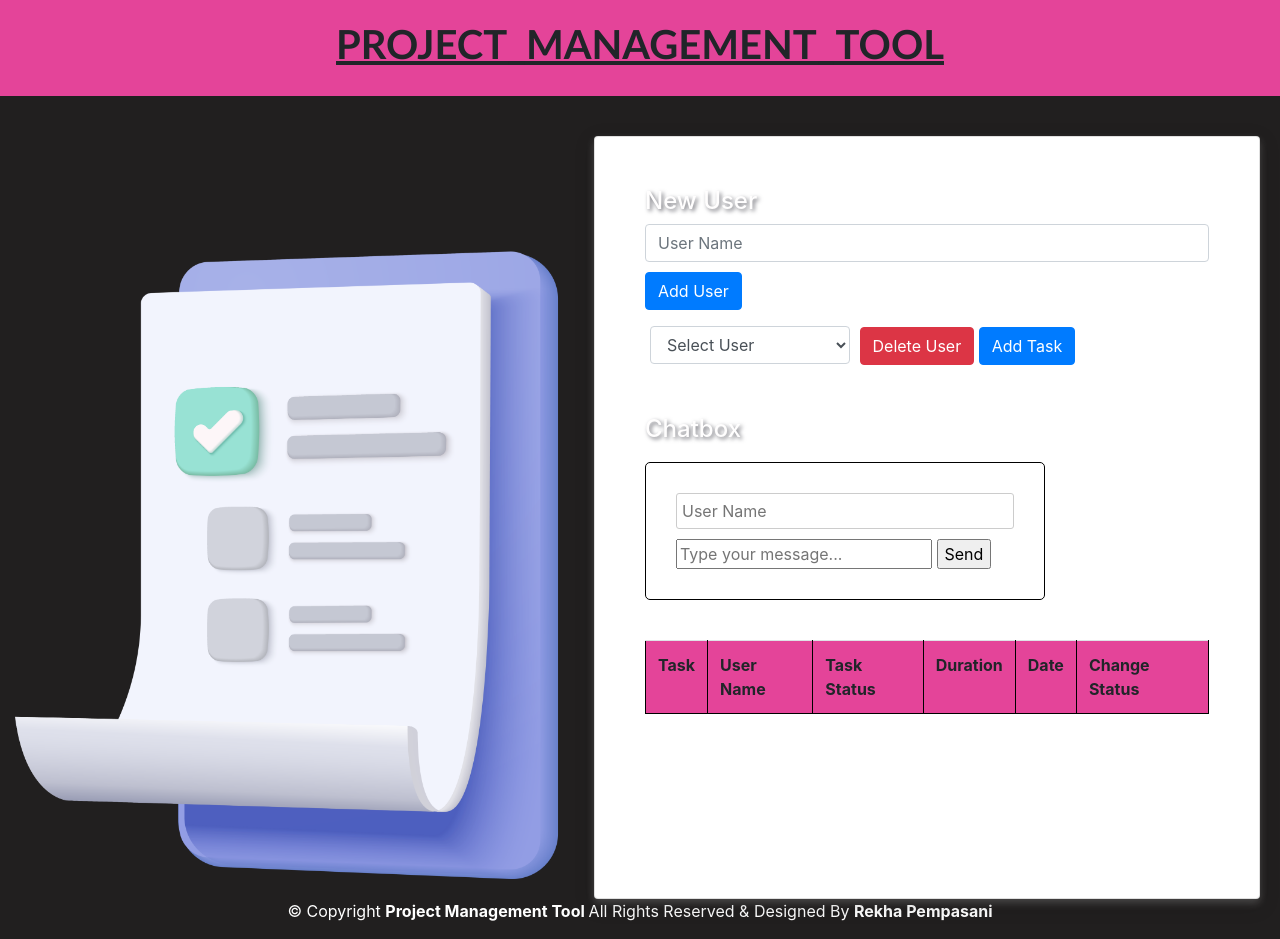
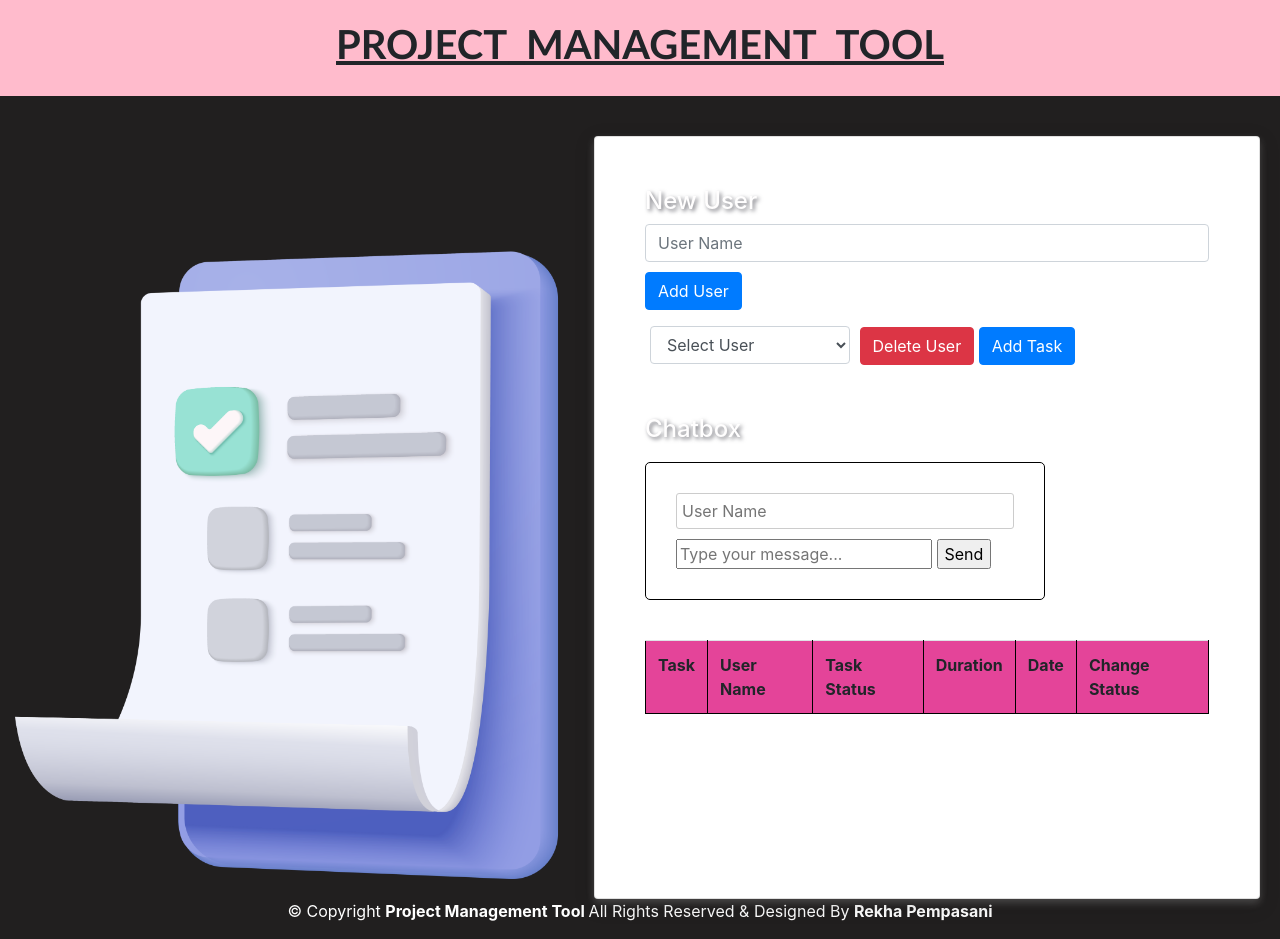
Before and after one commit to 204G1A3242/Bharat-Intern-, a plain HTML site: page index.html in a window 1280 px wide. Drawn offline with nearby package versions, Linux system fonts and the light colour scheme.

Commit message:
Update style.css

```diff
--- a/style.css
+++ b/style.css
@@ -9,7 +9,7 @@ header {
   text-align: center;
   padding: 20px;
   font-family: 'Gill Sans', 'Gill Sans MT', Calibri, 'Trebuchet MS', sans-serif;
-  background-color: #e44499;
+  background-color: #ffbbcc;
 }
 
 
```
